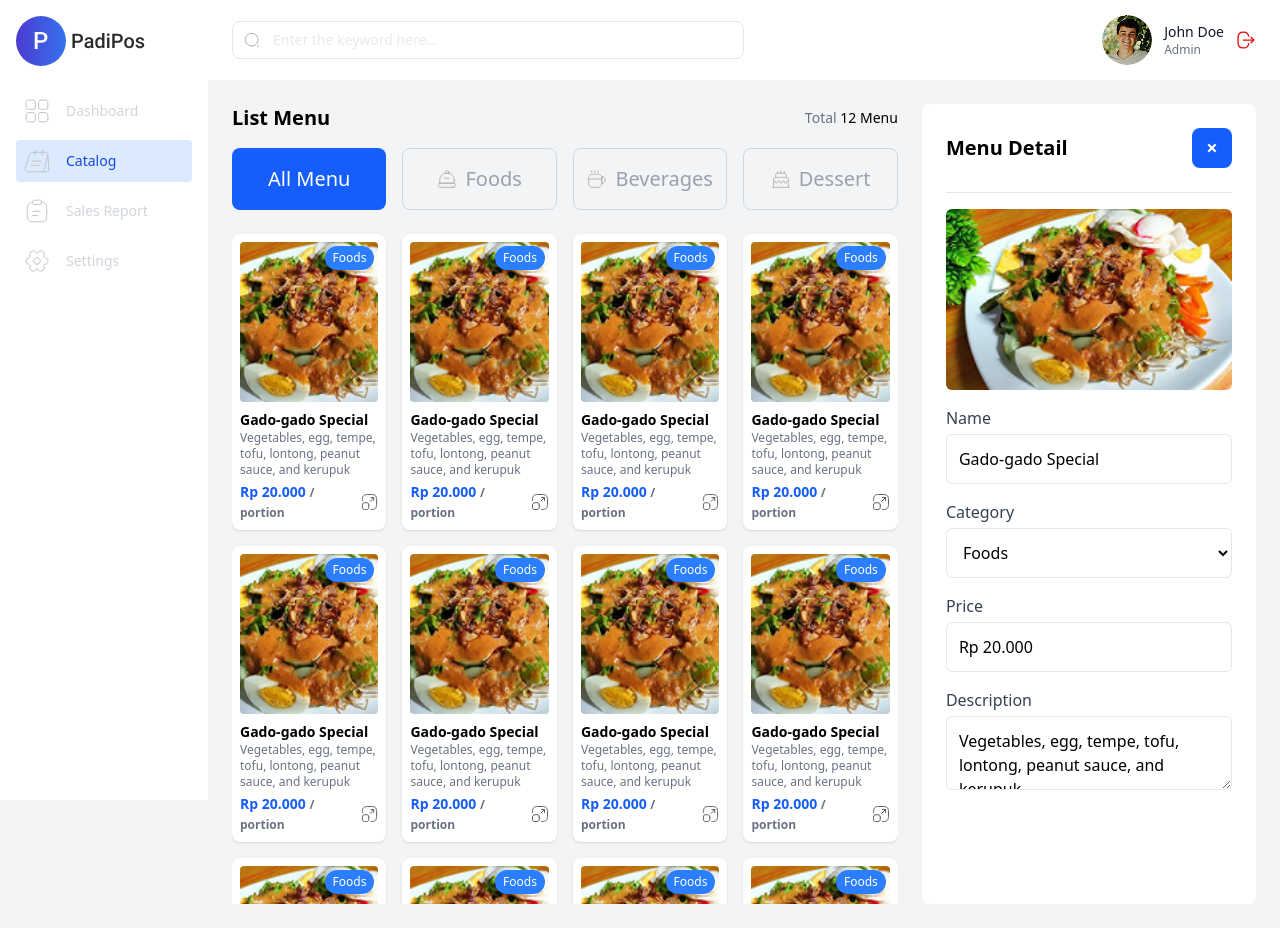
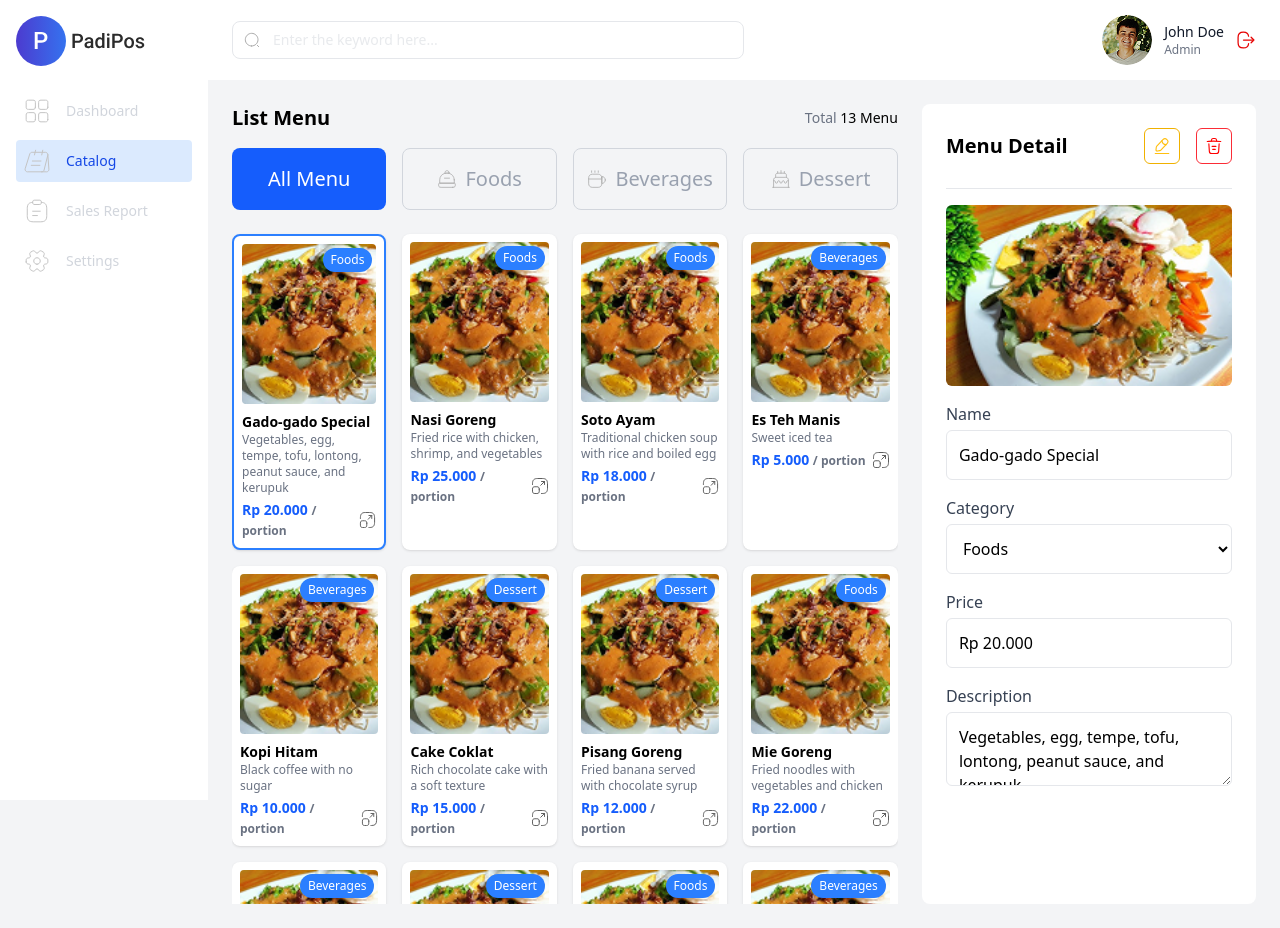
Before and after one commit to tiarafirdausa/pos-sederhana-dashboard, a Next.js app: page /catalog in a window 1280 px wide. Both pictures are taken after a click on the button 369 px from the left and 502 px from the top of the page. Built offline with nearby package versions, Linux system fonts and the light colour scheme.

Commit message:
feat: add and delete buttons (non-functional)

```diff
--- a/package.json
+++ b/package.json
@@ -6,10 +6,12 @@
     "dev": "next dev --turbopack",
     "build": "next build",
     "start": "next start",
-    "lint": "next lint"
+    "lint": "next lint",
+    "server": "json-server --watch db.json --port 3030"
+
   },
   "dependencies": {
-    "@next/font": "^14.2.15",
+    "next/font": "^14.2.15",
     "chart.js": "^4.4.9",
     "next": "15.3.0",
     "react": "^19.0.0",
--- a/src/app/catalog/page.js
+++ b/src/app/catalog/page.js
@@ -2,14 +2,100 @@
 import Image from "next/image";
 import { useState } from "react";
 
-const menuItems = Array(12).fill({
+const menuItems = [
+  {
     name: "Gado-gado Special",
     price: "Rp 20.000",
     description:
       "Vegetables, egg, tempe, tofu, lontong, peanut sauce, and kerupuk",
     image: "/assets/img/gado-gado.png",
     category: "Foods",
-});
+  },
+  {
+    name: "Nasi Goreng",
+    price: "Rp 25.000",
+    description: "Fried rice with chicken, shrimp, and vegetables",
+    image: "/assets/img/gado-gado.png", // Same image for all
+    category: "Foods",
+  },
+  {
+    name: "Soto Ayam",
+    price: "Rp 18.000",
+    description: "Traditional chicken soup with rice and boiled egg",
+    image: "/assets/img/gado-gado.png", // Same image for all
+    category: "Foods",
+  },
+  {
+    name: "Es Teh Manis",
+    price: "Rp 5.000",
+    description: "Sweet iced tea",
+    image: "/assets/img/gado-gado.png", // Same image for all
+    category: "Beverages",
+  },
+  {
+    name: "Kopi Hitam",
+    price: "Rp 10.000",
+    description: "Black coffee with no sugar",
+    image: "/assets/img/gado-gado.png", // Same image for all
+    category: "Beverages",
+  },
+  {
+    name: "Cake Coklat",
+    price: "Rp 15.000",
+    description: "Rich chocolate cake with a soft texture",
+    image: "/assets/img/gado-gado.png", // Same image for all
+    category: "Dessert",
+  },
+  {
+    name: "Pisang Goreng",
+    price: "Rp 12.000",
+    description: "Fried banana served with chocolate syrup",
+    image: "/assets/img/gado-gado.png", // Same image for all
+    category: "Dessert",
+  },
+  {
+    name: "Mie Goreng",
+    price: "Rp 22.000",
+    description: "Fried noodles with vegetables and chicken",
+    image: "/assets/img/gado-gado.png", // Same image for all
+    category: "Foods",
+  },
+  {
+    name: "Es Jeruk",
+    price: "Rp 8.000",
+    description: "Fresh orange juice with ice",
+    image: "/assets/img/gado-gado.png", // Same image for all
+    category: "Beverages",
+  },
+  {
+    name: "Puding Kelapa",
+    price: "Rp 10.000",
+    description: "Coconut pudding with a creamy texture",
+    image: "/assets/img/gado-gado.png", // Same image for all
+    category: "Dessert",
+  },
+  {
+    name: "Ayam Penyet",
+    price: "Rp 30.000",
+    description: "Fried chicken with sambal and rice",
+    image: "/assets/img/gado-gado.png", // Same image for all
+    category: "Foods",
+  },
+  {
+    name: "Teh Tarik",
+    price: "Rp 7.000",
+    description: "Traditional Malaysian pulled tea",
+    image: "/assets/img/gado-gado.png", // Same image for all
+    category: "Beverages",
+  },
+  {
+    name: "Pavlova",
+    price: "Rp 20.000",
+    description: "Merengue-based dessert with fresh fruits",
+    image: "/assets/img/gado-gado.png", // Same image for all
+    category: "Dessert",
+  },
+];
 
 const categories = [
   { label: "All Menu" },
@@ -18,7 +104,7 @@ const categories = [
   { label: "Dessert", icon: "/assets/icons/cake-gray.svg" },
 ];
 
-export default function CatalogPage() {
+export default function Catalog() {
   const [selectedCategory, setSelectedCategory] = useState("All Menu");
   const [showForm, setShowForm] = useState(false); // State untuk menampilkan form
   const [selectedMenu, setSelectedMenu] = useState(null); // State untuk detail menu yang dipilih
@@ -74,7 +160,11 @@ export default function CatalogPage() {
           {filteredItems.map((item, index) => (
             <div
               key={index}
-              className="bg-white rounded-lg p-2 shadow-sm hover:shadow-md transition"
+              className={`bg-white rounded-lg p-2 shadow-sm hover:shadow-md transition ${
+                selectedMenu && selectedMenu.name === item.name
+                  ? "border-2 border-blue-500"
+                  : ""
+              }`}
             >
               <div className="relative h-40 w-full mb-2 overflow-hidden rounded">
                 <Image
@@ -83,7 +173,7 @@ export default function CatalogPage() {
                   layout="fill"
                   objectFit="cover"
                 />
-                <span className="absolute top-1 right-1 bg-blue-500 text-white text-xs px-2 py-1 rounded-3xl ">
+                <span className="absolute top-1 right-1 bg-blue-500 text-white text-xs px-2 py-1 rounded-3xl">
                   {item.category}
                 </span>
               </div>
@@ -96,8 +186,12 @@ export default function CatalogPage() {
                 </p>
                 <button
                   onClick={() => {
-                    setSelectedMenu(item); // buka detail
-                    setShowForm(false); // tutup form
+                    if (selectedMenu && selectedMenu.name === item.name) {
+                      setSelectedMenu(null); // klik ulang → tutup detail
+                    } else {
+                      setSelectedMenu(item); // klik menu lain → buka detail baru
+                      setShowForm(false); // pastikan form tertutup
+                    }
                   }}
                 >
                   <Image
@@ -119,19 +213,63 @@ export default function CatalogPage() {
           <h2 className="text-xl font-semibold">
             {showForm ? "Add Menu" : selectedMenu ? "Menu Detail" : "Add Menu"}
           </h2>
+          <div className="flex items-center gap-4">
+            {/* Edit Button */}
+            {selectedMenu && (
               <button
                 onClick={() => {
-                if (selectedMenu || showForm) {
-                  setSelectedMenu(null); // tutup detail
-                  setShowForm(false);    // tutup form
+                  // Logic for edit action
+                  console.log("Edit menu");
+                }}
+                className="p-2 border border-yellow-500 rounded-md"
+              >
+                <Image
+                  src="/assets/icons/edit-2.svg"
+                  alt="edit"
+                  width={18}
+                  height={18}
+                />
+              </button>
+            )}
+
+            {/* Delete Button */}
+            {selectedMenu && (
+              <button
+                onClick={() => {
+                  // Logic for delete action
+                  console.log("Delete menu");
+                }}
+                className="p-2 border border-red-500 rounded-md"
+              >
+                <Image
+                  src="/assets/icons/trash.svg"
+                  alt="delete"
+                  width={18}
+                  height={18}
+                />
+              </button>
+            )}
+
+            {/* Add Menu + close Button */}
+            {!selectedMenu && (
+              <button
+                onClick={() => {
+                  if (showForm) {
+                    setShowForm(false); // tutup form
                   } else {
-                  setShowForm(true);     // buka form
+                    setShowForm(true); // buka form
                   }
                 }}
-            className="justify-center items-center w-10 h-10 bg-blue-600 text-white rounded-lg text-xl font-bold"
+                className={`justify-center items-center w-10 h-10 rounded-lg text-xl ${
+                  showForm
+                    ? "text-gray-500"
+                    : "bg-blue-600 text-white font-bold"
+                }`}
               >
-            {selectedMenu || showForm ? "×" : "+"}
+                {showForm ? "×" : "+"}
               </button>
+            )}
+          </div>
         </div>
 
         <hr className="w-full border-t border-gray-200 my-2" />
```
Also changed, not shown: public/assets/icons/edit-2.svg (added), public/assets/icons/trash.svg (added). Lines whose indentation alone changed are shown as unchanged.
